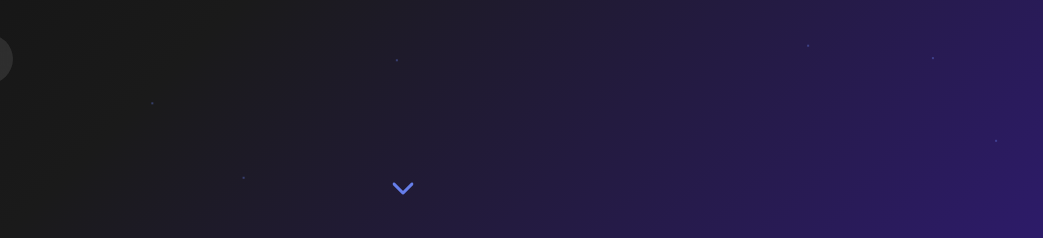
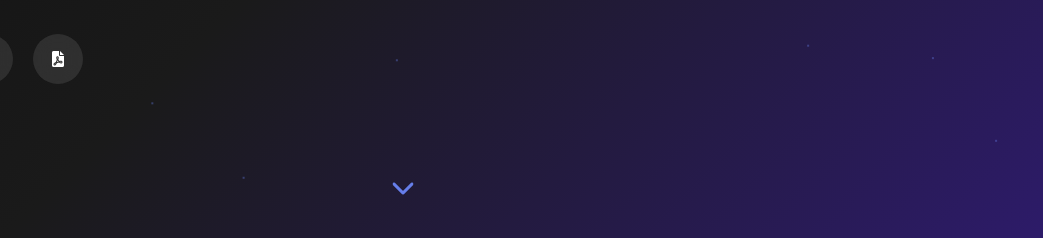
Before and after one commit to iprajwalsingh7/portfolio-website, a plain HTML site: page index.html in a window 1280 px wide. Shown: the part 562-800 px from the top of the page, 237-1280 px from the left. Drawn offline with Linux system fonts and the light colour scheme.

Commit message:
Add resume link with PDF icon to social links section

```diff
--- a/index.html
+++ b/index.html
@@ -57,6 +57,9 @@
                         </a>
                         <a href="mailto:prajwalsingh0605@gmail.com" class="social-link">
                             <i class="fas fa-envelope"></i>
+                        </a>
+                        <a href="resources/PrajwalSinghResume.pdf" target="_blank" class="social-link">
+                            <i class="fas fa-file-pdf"></i>
                         </a>
                     </div>
                 </div>
```
Also changed, not shown: 1 other file.
